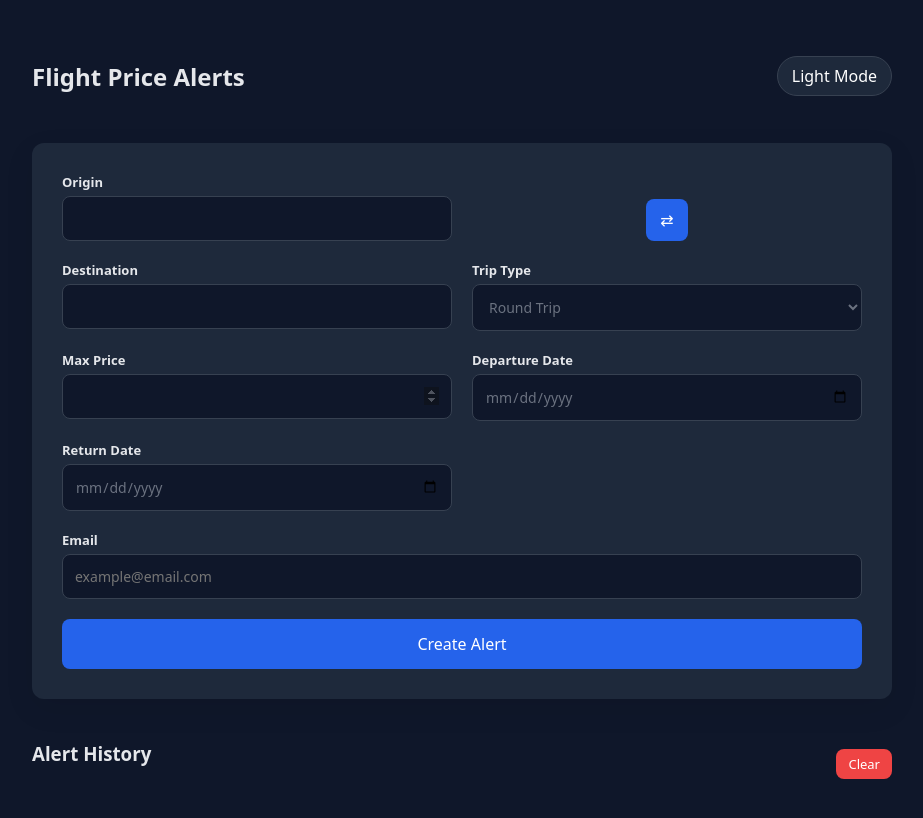
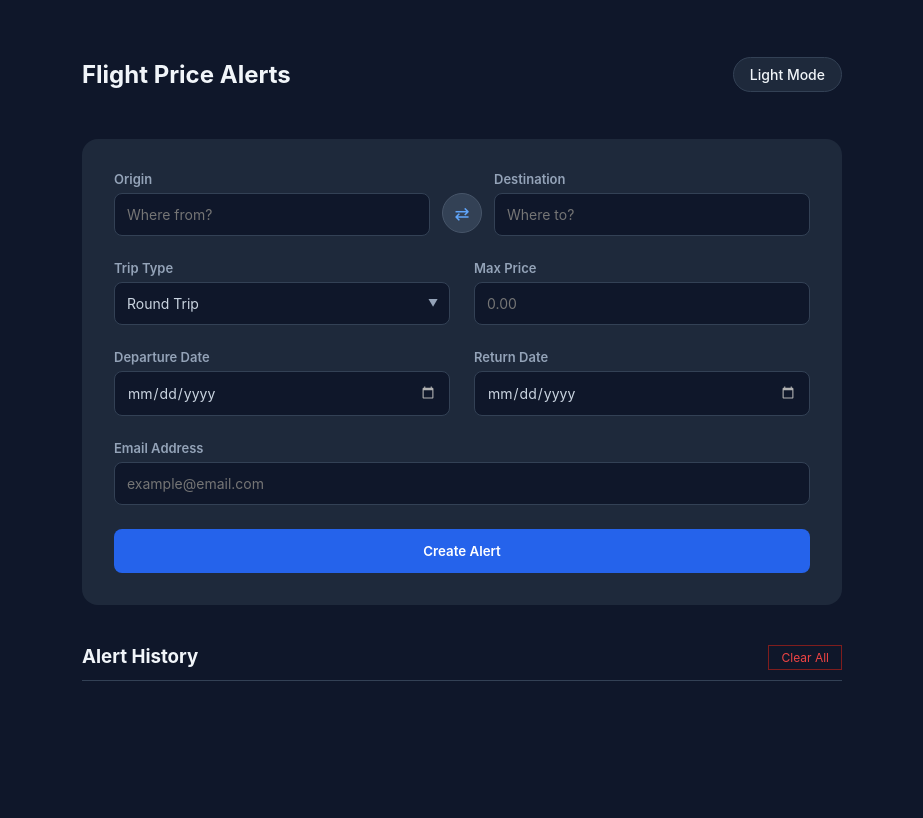
Before and after one commit to gabyfachini/PassengerTicketAlert, a plain HTML site: page frontend/index.html in a window 1280 px wide. Both pictures are taken after a click on the element "Dark Mode". Shown: the whole page, without its empty margins (178-1101 px from the left). Drawn offline with Linux system fonts and the light colour scheme.

Commit message:
Refactor frontend: extract CSS/JS, UI tweaks
Move inline styles and scripts into frontend/css/styles.css and frontend/js/script.js and update index.html to link them. Add layout and theme styling, improve route input layout with swap button, enhance autocomplete behavior, toggleable return-date handling, basic form validation, and persistent alert history in localStorage. This separates concerns for maintainability and cleans up the HTML while preserving existing functionality.

```diff
--- /dev/null
+++ b/frontend/css/styles.css
@@ -0,0 +1,151 @@
+* { box-sizing: border-box; font-family: 'Inter', system-ui, sans-serif; }
+
+body {
+    margin: 0;
+    background: #f8fafc;
+    color: #1e293b;
+    transition: background 0.3s, color 0.3s;
+}
+
+body.dark {
+    background: #0f172a;
+    color: #f1f5f9;
+}
+
+.container { max-width: 800px; margin: auto; padding: 40px 20px; }
+
+header { display: flex; justify-content: space-between; align-items: center; margin-bottom: 30px; }
+
+.toggle {
+    cursor: pointer;
+    padding: 8px 16px;
+    border-radius: 20px;
+    background: white;
+    border: 1px solid #e2e8f0;
+    font-size: 14px;
+    font-weight: 500;
+}
+
+.dark .toggle { background: #1e293b; border-color: #334155; }
+
+.card {
+    background: white;
+    padding: 32px;
+    border-radius: 16px;
+    box-shadow: 0 4px 6px -1px rgba(0,0,0,0.1);
+}
+
+.dark .card { background: #1e293b; box-shadow: none; }
+
+/* Grid e Layout */
+.grid { display: grid; grid-template-columns: 1fr 1fr; gap: 24px; }
+
+/* Route Container para o Swap */
+.route-container {
+    grid-column: span 2;
+    display: flex;
+    align-items: center;
+    gap: 12px;
+    position: relative;
+}
+
+.route-container .autocomplete { flex: 1; }
+
+#swapBtn {
+    width: 40px;
+    height: 40px;
+    margin-top: 20px; /* Alinha com os inputs ignorando o label */
+    border-radius: 50%;
+    background: #f1f5f9;
+    color: #2563eb;
+    border: 1px solid #e2e8f0;
+    font-size: 18px;
+    display: flex;
+    align-items: center;
+    justify-content: center;
+    cursor: pointer;
+    transition: 0.2s;
+}
+
+#swapBtn:hover { transform: rotate(180deg); background: #e2e8f0; }
+
+.dark #swapBtn { background: #334155; border-color: #475569; color: #60a5fa; }
+
+/* Inputs e Selects */
+label { font-size: 13px; font-weight: 600; margin-bottom: 6px; display: block; color: #64748b; }
+.dark label { color: #94a3b8; }
+
+input, select {
+    width: 100%;
+    padding: 12px;
+    border-radius: 8px;
+    border: 1px solid #e2e8f0;
+    background: #fff;
+    font-size: 14px;
+    color: #1e293b;
+    outline: none;
+}
+
+.dark input, .dark select {
+    background: #0f172a;
+    border-color: #334155;
+    color: #cbd5e1;
+}
+
+/* Melhoria no Calendário Dark */
+.dark input[type="date"]::-webkit-calendar-picker-indicator {
+    filter: invert(0.7); /* Torna o ícone cinza/claro */
+    cursor: pointer;
+}
+
+/* Custom Select Arrow */
+.select-wrapper { position: relative; }
+.select-wrapper::after {
+    content: "▼";
+    font-size: 10px;
+    position: absolute;
+    right: 12px;
+    top: 50%;
+    transform: translateY(-50%);
+    pointer-events: none;
+    color: #94a3b8;
+}
+select { appearance: none; padding-right: 30px; }
+
+/* Botões */
+.main-btn {
+    width: 100%;
+    background: #2563eb;
+    color: white;
+    padding: 14px;
+    border: none;
+    border-radius: 8px;
+    font-weight: 600;
+    margin-top: 24px;
+    cursor: pointer;
+}
+
+.email-section { margin-top: 24px; }
+
+/* History Section */
+.history { margin-top: 40px; }
+.history-header { display: flex; justify-content: space-between; border-bottom: 1px solid #e2e8f0; padding-bottom: 10px; }
+.dark .history-header { border-color: #334155; }
+
+.clear-btn {
+    background: transparent;
+    color: #ef4444;
+    border: 1px solid #fee2e2;
+    padding: 4px 12px;
+    width: auto;
+    font-size: 12px;
+    margin: 0;
+}
+.dark .clear-btn { border-color: #7f1d1d; }
+
+.history-item {
+    padding: 12px 0;
+    border-bottom: 1px solid #f1f5f9;
+    font-size: 14px;
+}
+.dark .history-item { border-color: #1e293b; }
--- a/frontend/index.html
+++ b/frontend/index.html
@@ -1,429 +1,80 @@
 <!DOCTYPE html>
 <html lang="en">
-
 <head>
-
     <meta charset="UTF-8">
     <meta name="viewport" content="width=device-width, initial-scale=1.0">
-
     <title>Flight Price Alerts</title>
-
-<script src="airports.js"></script>
-
-<style>
-
-*{
-box-sizing:border-box;
-font-family:system-ui;
-}
-
-body{
-margin:0;
-background:#f5f7fb;
-color:#111;
-transition:0.3s;
-}
-
-.dark{
-background:#0f172a;
-color:#e5e7eb;
-}
-
-.container{
-max-width:900px;
-margin:auto;
-padding:40px 20px;
-}
-
-header{
-display:flex;
-justify-content:space-between;
-align-items:center;
-margin-bottom:30px;
-}
-
-.toggle{
-cursor:pointer;
-padding:8px 14px;
-border-radius:20px;
-border:1px solid #ddd;
-background:white;
-}
-
-.dark .toggle{
-background:#1e293b;
-color:white;
-border:1px solid #374151;
-}
-
-.card{
-background:white;
-padding:30px;
-border-radius:12px;
-box-shadow:0 10px 30px rgba(0,0,0,0.08);
-}
-
-.dark .card{
-background:#1e293b;
-}
-
-.grid{
-display:grid;
-grid-template-columns:1fr 1fr;
-gap:20px;
-}
-
-label{
-font-size:13px;
-font-weight:600;
-display:block;
-margin-bottom:5px;
-}
-
-input,select{
-width:100%;
-padding:12px;
-border-radius:8px;
-border:1px solid #ddd;
-font-size:14px;
-color:#6b7280;
-}
-
-.dark input,.dark select{
-background:#0f172a;
-border:1px solid #374151;
-color:white;
-color:#6b7280;
-}
-
-button{
-margin-top:20px;
-width:100%;
-padding:14px;
-border:none;
-border-radius:8px;
-font-size:16px;
-background:#2563eb;
-color:white;
-cursor:pointer;
-}
-
-button:hover{
-background:#1d4ed8;
-}
-
-.autocomplete{
-position:relative;
-}
-
-.suggestions{
-position:absolute;
-background:white;
-border:1px solid #ddd;
-border-radius:8px;
-top:100%;
-margin-top:6px;
-left:0;
-right:0;
-max-height:200px;
-overflow:auto;
-display:none;
-z-index:10;
-}
-
-.dark .suggestions{
-background:#1e293b;
-border:1px solid #374151;
-}
-
-.suggestions div{
-padding:10px;
-cursor:pointer;
-}
-
-.suggestions div:hover{
-background:#f1f5f9;
-}
-
-.dark .suggestions div:hover{
-background:#334155;
-}
-
-.history{
-margin-top:30px;
-}
-
-.history-item{
-padding:10px;
-border-bottom:1px solid #eee;
-font-size:14px;
-}
-
-input[type="number"]::-webkit-inner-spin-button,
-input[type="number"]::-webkit-outer-spin-button{
-opacity:0.4;
-background:transparent;
-border-radius:4px;
-cursor:pointer;
-}
-
-input[type="number"]::-webkit-inner-spin-button:hover,
-input[type="number"]::-webkit-outer-spin-button:hover{
-background:#e5e7eb;
-opacity:1;
-}
-
-.dark input[type="number"]::-webkit-inner-spin-button,
-.dark input[type="number"]::-webkit-outer-spin-button{
-filter:invert(1);
-}
-
-.dark input[type="number"]::-webkit-inner-spin-button:hover,
-.dark input[type="number"]::-webkit-outer-spin-button:hover{
-background:#374151;
-}
-
-.dark .history-item{
-border-bottom:1px solid #374151;
-}
-
-input:focus,select:focus{
-outline:none;
-border:1px solid #2563eb;
-box-shadow:0 0 0 2px rgba(37,99,235,0.15);
-}
-
-</style>
-
+    <link rel="stylesheet" href="css/styles.css">
 </head>
-
 <body>
-
     <div class="container">
-
         <header>
-
             <h2>Flight Price Alerts</h2>
-
-<div id="themeToggle" class="toggle" onclick="toggleTheme()">
-Dark Mode
-</div>
-
+            <div id="themeToggle" class="toggle">Dark Mode</div>
         </header>
 
         <div class="card">
-
             <div class="grid">
-
+                <div class="route-container">
                     <div class="autocomplete">
                         <label>Origin</label>
-<input id="origin">
+                        <input id="origin" placeholder="Where from?">
                         <div id="origin-list" class="suggestions"></div>
                     </div>
 
-<div style="display:flex;align-items:end;justify-content:center">
-<button type="button" onclick="swapAirports()" style="width:auto;padding:10px 14px;margin:0">
-⇄
-</button>
-</div>
+                    <button type="button" id="swapBtn" title="Swap Locations">⇄</button>
 
                     <div class="autocomplete">
                         <label>Destination</label>
-<input id="destination">
+                        <input id="destination" placeholder="Where to?">
                         <div id="destination-list" class="suggestions"></div>
                     </div>
+                </div>
 
-<div>
+                <div class="field-group">
                     <label>Trip Type</label>
-<select id="tripType" onchange="toggleReturn()">
+                    <div class="select-wrapper">
+                        <select id="tripType">
                             <option value="round">Round Trip</option>
                             <option value="oneway">One Way</option>
                         </select>
                     </div>
-
-<div>
-<label>Max Price</label>
-<input type="number" id="price">
                 </div>
 
-<div>
+                <div class="field-group">
+                    <label>Max Price</label>
+                    <input type="number" id="price" placeholder="0.00">
+                </div>
+
+                <div class="field-group">
                     <label>Departure Date</label>
                     <input type="date" id="departure">
                 </div>
 
-<div id="returnContainer">
+                <div id="returnContainer" class="field-group">
                     <label>Return Date</label>
                     <input type="date" id="returnDate">
                 </div>
-
             </div>
 
-<label style="margin-top:20px">Email</label>
-<input id="email" placeholder="example@email.com">
+            <div class="email-section">
+                <label>Email Address</label>
+                <input id="email" type="email" placeholder="example@email.com">
+            </div>
 
-<button onclick="createAlert()">Create Alert</button>
-
+            <button id="createAlertBtn" class="main-btn">Create Alert</button>
         </div>
 
         <div class="history">
-
-<h3 style="display:flex;justify-content:space-between;align-items:center">
-
+            <h3 class="history-header">
                 <span>Alert History</span>
-
-<button onclick="clearHistory()" style="width:auto;padding:6px 12px;font-size:13px;background:#ef4444">
-Clear
-</button>
-
+                <button id="clearHistoryBtn" class="clear-btn">Clear All</button>
             </h3>
-
             <div id="historyList"></div>
-
+        </div>
     </div>
 
-</div>
-
-<script>
-
-function toggleTheme(){
-
-document.body.classList.toggle("dark")
-
-const toggle=document.getElementById("themeToggle")
-
-if(document.body.classList.contains("dark")){
-toggle.innerText="Light Mode"
-}else{
-toggle.innerText="Dark Mode"
-}
-
-}
-
-function toggleReturn(){
-
-const trip=document.getElementById("tripType").value
-const container=document.getElementById("returnContainer")
-
-container.style.display=trip==="oneway"?"none":"block"
-
-}
-
-function autocomplete(inputId,listId){
-
-const input=document.getElementById(inputId)
-const list=document.getElementById(listId)
-
-input.addEventListener("input",()=>{
-
-const value=input.value.toLowerCase()
-
-list.innerHTML=""
-
-if(value.length<1){
-list.style.display="none"
-return
-}
-
-const results=airports.filter(a=>
-a.city.toLowerCase().includes(value) ||
-a.country.toLowerCase().includes(value) ||
-a.code.toLowerCase().includes(value) ||
-a.name.toLowerCase().includes(value)
-)
-
-results.slice(0,20).forEach(a=>{
-
-const div=document.createElement("div")
-
-div.innerText=`${a.city}, ${a.country} (${a.code})`
-
-div.onclick=()=>{
-input.value=`${a.city}, ${a.country} (${a.code})`
-list.style.display="none"
-}
-
-list.appendChild(div)
-
-})
-
-list.style.display="block"
-
-})
-
-}
-
-autocomplete("origin","origin-list")
-autocomplete("destination","destination-list")
-
-function createAlert(){
-
-const alertData={
-
-origin:origin.value,
-destination:destination.value,
-tripType:tripType.value,
-departure:departure.value,
-returnDate:returnDate.value,
-price:price.value,
-email:email.value
-
-}
-
-let alerts=JSON.parse(localStorage.getItem("alerts")||"[]")
-
-alerts.push(alertData)
-
-localStorage.setItem("alerts",JSON.stringify(alerts))
-
-renderHistory()
-
-}
-
-function renderHistory(){
-
-const list=document.getElementById("historyList")
-
-list.innerHTML=""
-
-let alerts=JSON.parse(localStorage.getItem("alerts")||"[]")
-
-alerts.forEach(a=>{
-
-const div=document.createElement("div")
-
-div.className="history-item"
-
-div.innerText=`${a.origin} → ${a.destination} | ${a.departure}`
-
-list.appendChild(div)
-
-})
-
-}
-
-renderHistory()
-
-function swapAirports(){
-
-const origin=document.getElementById("origin")
-const destination=document.getElementById("destination")
-
-const temp=origin.value
-origin.value=destination.value
-destination.value=temp
-
-}
-
-function clearHistory(){
-
-localStorage.removeItem("alerts")
-
-renderHistory()
-
-}
-
-</script>
-
+    <script src="airports.js"></script>
+    <script src="js/script.js"></script>
 </body>
-
 </html>
--- /dev/null
+++ b/frontend/js/script.js
@@ -0,0 +1,111 @@
+// Atribuição de eventos simplificada
+document.getElementById("themeToggle").onclick = toggleTheme;
+document.getElementById("tripType").onchange = toggleReturn;
+document.getElementById("swapBtn").onclick = swapAirports;
+document.getElementById("createAlertBtn").onclick = createAlert;
+document.getElementById("clearHistoryBtn").onclick = clearHistory;
+
+function toggleTheme() {
+    document.body.classList.toggle("dark");
+    const toggle = document.getElementById("themeToggle");
+    const isDark = document.body.classList.contains("dark");
+    toggle.innerText = isDark ? "Light Mode" : "Dark Mode";
+}
+
+function toggleReturn() {
+    const trip = document.getElementById("tripType").value;
+    const container = document.getElementById("returnContainer");
+    container.style.opacity = trip === "oneway" ? "0.3" : "1";
+    container.style.pointerEvents = trip === "oneway" ? "none" : "all";
+}
+
+function swapAirports() {
+    const origin = document.getElementById("origin");
+    const destination = document.getElementById("destination");
+    [origin.value, destination.value] = [destination.value, origin.value];
+}
+
+function autocomplete(inputId, listId) {
+    const input = document.getElementById(inputId);
+    const list = document.getElementById(listId);
+
+    input.addEventListener("input", () => {
+        const value = input.value.toLowerCase();
+        list.innerHTML = "";
+
+        if (value.length < 1) {
+            list.style.display = "none";
+            return;
+        }
+
+        const results = airports.filter(a =>
+            a.city.toLowerCase().includes(value) ||
+            a.country.toLowerCase().includes(value) ||
+            a.code.toLowerCase().includes(value)
+        );
+
+        results.slice(0, 8).forEach(a => {
+            const div = document.createElement("div");
+            div.innerText = `${a.city}, ${a.country} (${a.code})`;
+            div.onclick = () => {
+                input.value = `${a.city}, ${a.country} (${a.code})`;
+                list.style.display = "none";
+            };
+            list.appendChild(div);
+        });
+        list.style.display = "block";
+    });
+
+    // Fecha a lista ao clicar fora
+    document.addEventListener("click", (e) => {
+        if (e.target !== input) list.style.display = "none";
+    });
+}
+
+autocomplete("origin", "origin-list");
+autocomplete("destination", "destination-list");
+
+function createAlert() {
+    const alertData = {
+        origin: document.getElementById("origin").value,
+        destination: document.getElementById("destination").value,
+        tripType: document.getElementById("tripType").value,
+        departure: document.getElementById("departure").value,
+        returnDate: document.getElementById("returnDate").value,
+        price: document.getElementById("price").value,
+        email: document.getElementById("email").value
+    };
+
+    if (!alertData.origin || !alertData.email) {
+        alert("Please fill in the required fields.");
+        return;
+    }
+
+    let alerts = JSON.parse(localStorage.getItem("alerts") || "[]");
+    alerts.push(alertData);
+    localStorage.setItem("alerts", JSON.stringify(alerts));
+    renderHistory();
+}
+
+function renderHistory() {
+    const list = document.getElementById("historyList");
+    list.innerHTML = "";
+    let alerts = JSON.parse(localStorage.getItem("alerts") || "[]");
+
+    alerts.reverse().forEach(a => { // Mais recentes primeiro
+        const div = document.createElement("div");
+        div.className = "history-item";
+        div.innerHTML = `<strong>${a.origin} ⇄ ${a.destination}</strong><br>
+                         <small>${a.departure} | Max: $${a.price}</small>`;
+        list.appendChild(div);
+    });
+}
+
+function clearHistory() {
+    if(confirm("Clear all alerts?")) {
+        localStorage.removeItem("alerts");
+        renderHistory();
+    }
+}
+
+renderHistory();
```
Lines whose indentation alone changed are shown as unchanged.
